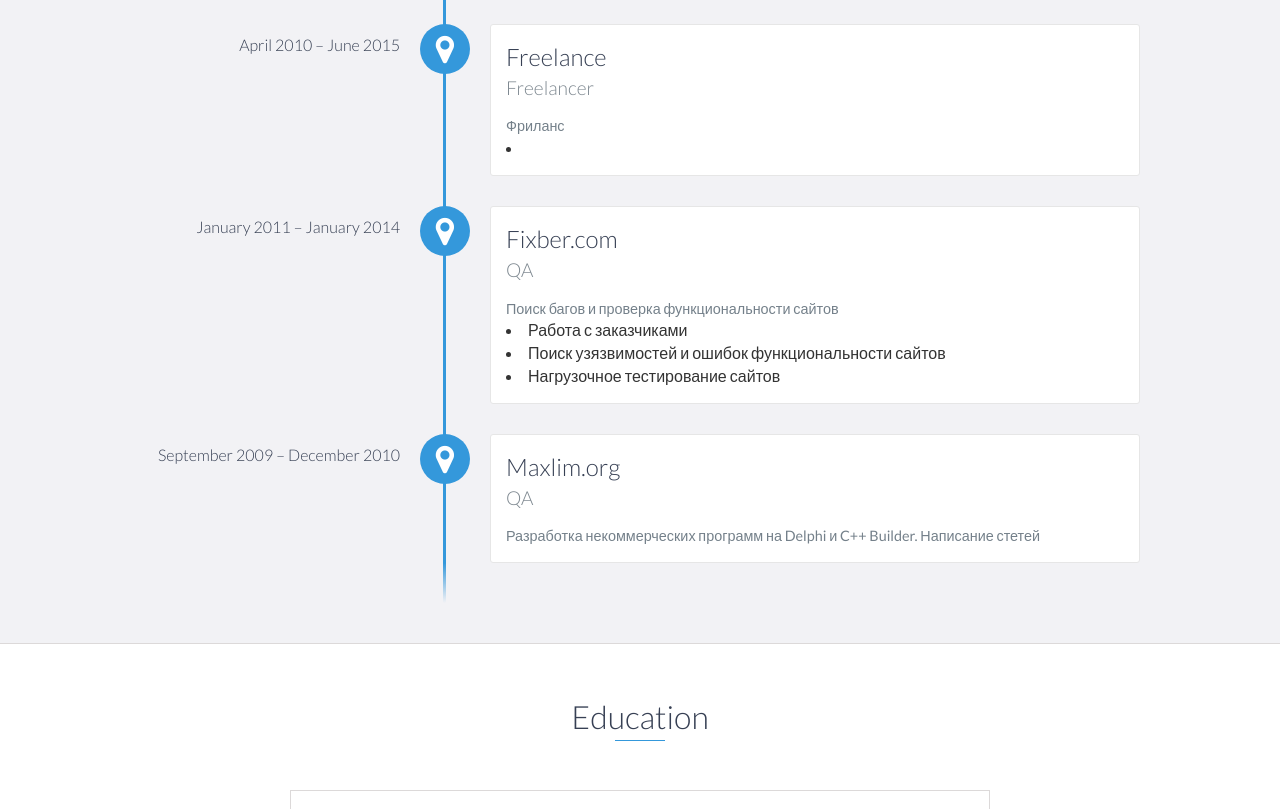
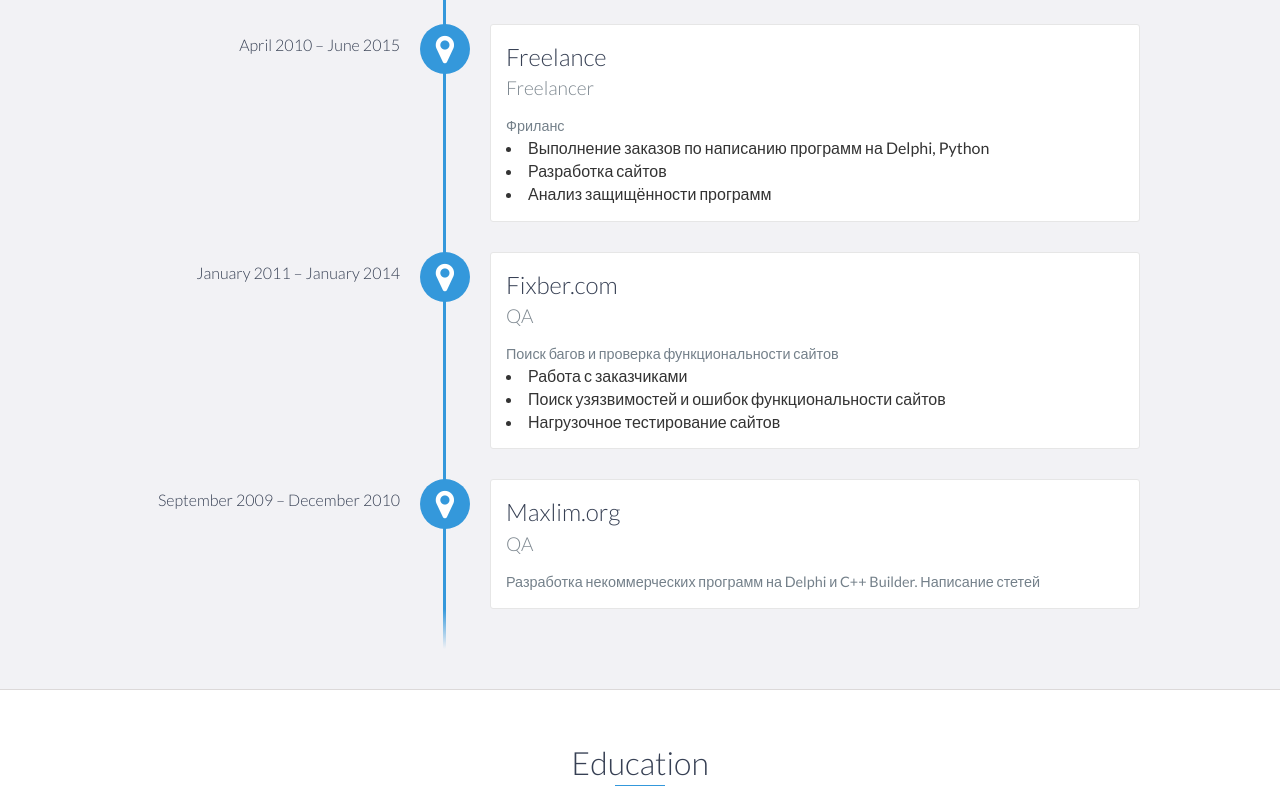
Before and after one commit to saromanov/saromanov.github.io, a website: page index.html in a window 1280 px wide. Shown: the part 1660-2469 px from the top of the page. Drawn offline with nearby package versions, Linux system fonts and the light colour scheme.

Commit message:
updating of the part

```diff
--- a/index.html
+++ b/index.html
@@ -115,7 +115,9 @@
                 <h4>Freelancer</h4>
                 <p>
                     Фриланс
-                    <li></li>
+                    <li>Выполнение заказов по написанию программ на Delphi, Python</li>
+                    <li>Разработка сайтов</li>
+                    <li>Анализ защищённости программ </li>
                 </p>
             </div>
 
@@ -126,7 +128,7 @@
                     Поиск багов и проверка функциональности сайтов
                     <li> Работа с заказчиками </li>
                     <li> Поиск узязвимостей и ошибок функциональности сайтов</li>
-                    <li>Нагрузочное тестирование сайтов</li>
+                    <li> Нагрузочное тестирование сайтов</li>
                 </p>
             </div>
 
```
